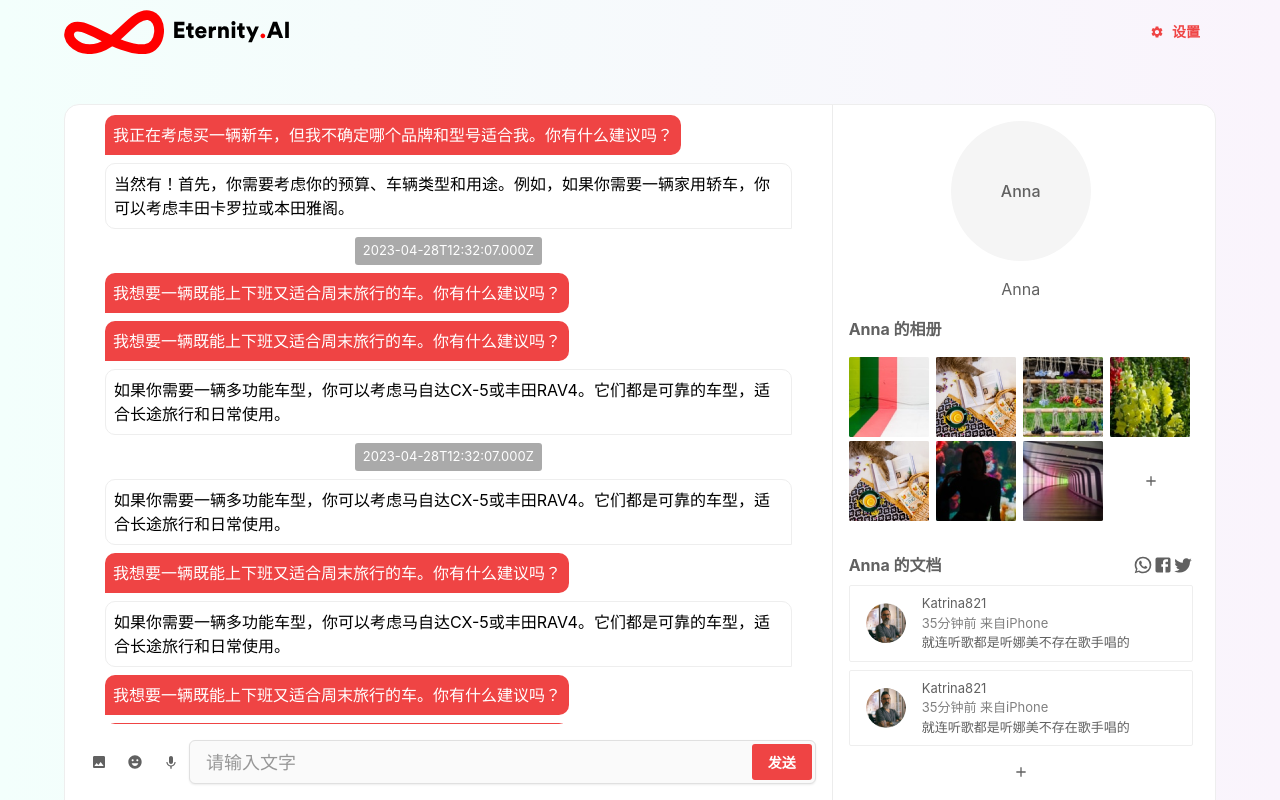
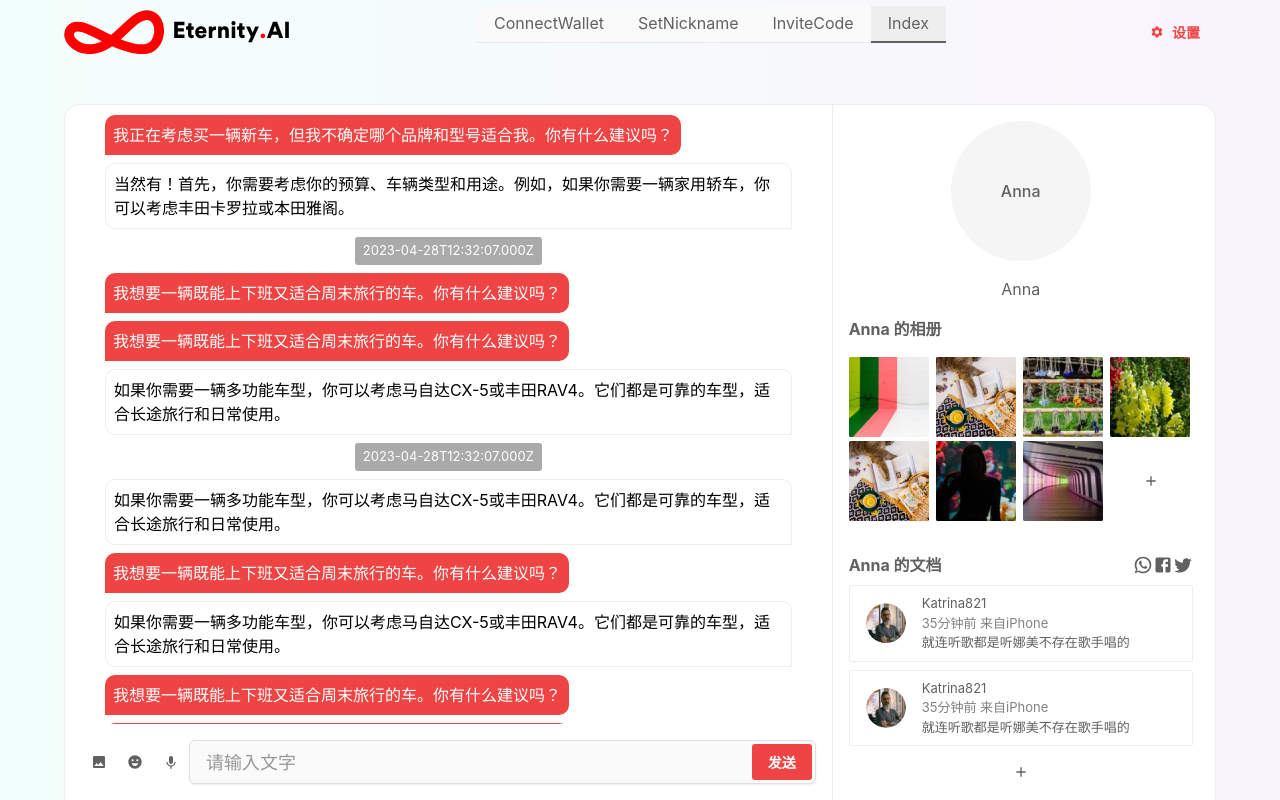
Before and after one commit to ethever/eternity-ai-frontend, a React (Vite) app in the folder apps/main/: page / in a window 1280 px wide. Shown: the top 800 px of the page. Built offline with nearby package versions, Linux system fonts and the light colour scheme.

Commit message:
feat: add tabs selector

```diff
--- a/apps/main/src/App.tsx
+++ b/apps/main/src/App.tsx
@@ -1,12 +1,33 @@
+import { useMemo } from "react";
 import ResponsiveAppBar from "./components/appbar";
+import { tabsIndexAtom } from "./state";
 import { Index } from "./views";
+import { useAtom } from "jotai";
+import { CreateProfile } from "./components/createProfile";
+import { Container, Typography } from "@mui/joy";
 
 function App() {
+  const [tabsIndex] = useAtom(tabsIndexAtom);
+
+  const view = useMemo(() => {
+    if (tabsIndex === 3) return <Index />;
+    if (tabsIndex === 1) return <CreateProfile />;
+    return (
+      <Container
+        sx={{
+          display: "flex",
+          justifyContent: "center",
+          alignItems: "center",
+        }}
+      >
+        <Typography>Not implement yet...</Typography>
+      </Container>
+    );
+  }, [tabsIndex]);
   return (
     <>
       <ResponsiveAppBar />
-      {/* <CreateProfile /> */}
-      <Index />
+      {view}
     </>
   );
 }
--- a/apps/main/src/components/appbar.tsx
+++ b/apps/main/src/components/appbar.tsx
@@ -5,13 +5,15 @@ import Button from "@mui/joy/Button";
 import { LogoIcon, LogoText } from "./logo.svg";
 import { Box } from "@mui/joy";
 import useScrollTrigger from "@mui/material/useScrollTrigger";
-import { useTheme } from "@mui/material/styles";
-import useMediaQuery from "@mui/material/useMediaQuery";
 import SettingsIcon from "@mui/icons-material/Settings";
+import TabsIconWithText from "./tabs";
+import useMediaQuery from "../hooks/useMediaQuery";
+import { useAtom } from "jotai";
+import { tabsIndexAtom } from "../state";
+import { useMemo } from "react";
 
 function Logo() {
-  const theme = useTheme();
-  const matches = useMediaQuery(theme.breakpoints.up("sm"));
+  const { sm } = useMediaQuery();
 
   return (
     <Box
@@ -23,13 +25,15 @@ function Logo() {
         width: "min-content",
       }}
     >
-      {matches && <LogoIcon width={100} color="red" />}
+      {sm && <LogoIcon width={100} color="red" />}
       <LogoText width={115} variant="black" />
     </Box>
   );
 }
 
 function ResponsiveAppBar() {
+  const [tabsIndex] = useAtom(tabsIndexAtom);
+  const { md } = useMediaQuery();
   // Note that you normally won't need to set the window ref as useScrollTrigger
   // will default to window.
   // This is only being set here because the demo is in an iframe.
@@ -38,6 +42,11 @@ function ResponsiveAppBar() {
     threshold: 0,
     target: undefined,
   });
+  const btn = useMemo(() => {
+    if (tabsIndex === 3) return <SettingsBtn />;
+    return <ConnectWalletBtn />;
+  }, [tabsIndex]);
+
   return (
     <AppBar
       position="sticky"
@@ -58,17 +67,18 @@ function ResponsiveAppBar() {
             sx={{
               display: "flex",
               justifyContent: "space-between",
+              alignItems: "center",
             }}
           >
             <Logo />
+            {md && <TabsIconWithText />}
             <Box
               sx={{
                 display: "flex",
                 justifyContent: "flex-end",
               }}
             >
-              <SettingsBtn />
-              {/* <ConnectWalletBtn /> */}
+              {btn}
             </Box>
           </Container>
         </Toolbar>
@@ -78,9 +88,9 @@ function ResponsiveAppBar() {
 }
 export default ResponsiveAppBar;
 
-// function ConnectWalletBtn() {
-//   return <Button>连接钱包</Button>;
-// }
+function ConnectWalletBtn() {
+  return <Button>连接钱包</Button>;
+}
 
 function SettingsBtn() {
   return (
--- /dev/null
+++ b/apps/main/src/components/tabs.tsx
@@ -0,0 +1,43 @@
+import Tabs from "@mui/joy/Tabs";
+import TabList from "@mui/joy/TabList";
+import Tab from "@mui/joy/Tab";
+import { Box } from "@mui/joy";
+import { useAtom } from "jotai";
+import { tabsIndexAtom } from "../state";
+
+export default function TabsIconWithText() {
+  const [tabsIndex, setTabsIndex] = useAtom(tabsIndexAtom);
+
+  const handleChange = (_event: any, value: any) => {
+    setTabsIndex(value as number);
+  };
+  return (
+    <Box
+      sx={{
+        display: "flex",
+        alignItems: "center",
+        justifyContent: "center",
+      }}
+    >
+      <Tabs
+        aria-label="Icon tabs"
+        defaultValue={3}
+        onChange={handleChange}
+        value={tabsIndex}
+        sx={{
+          mb: 2,
+          borderRadius: "lg",
+          justifySelf: "center",
+          alignSelf: "center",
+        }}
+      >
+        <TabList>
+          <Tab>ConnectWallet</Tab>
+          <Tab>SetNickname</Tab>
+          <Tab>InviteCode</Tab>
+          <Tab>Index</Tab>
+        </TabList>
+      </Tabs>
+    </Box>
+  );
+}
--- /dev/null
+++ b/apps/main/src/hooks/useMediaQuery.ts
@@ -0,0 +1,19 @@
+import { useMediaQuery as useMediaQueryMui, useTheme } from "@mui/material";
+
+export default function useMediaQuery() {
+  const { breakpoints } = useTheme();
+
+  const xs = useMediaQueryMui(breakpoints.up("xs"));
+  const sm = useMediaQueryMui(breakpoints.up("sm"));
+  const md = useMediaQueryMui(breakpoints.up("md"));
+  const lg = useMediaQueryMui(breakpoints.up("lg"));
+  const xl = useMediaQueryMui(breakpoints.up("xl"));
+
+  return {
+    xs,
+    sm,
+    md,
+    lg,
+    xl,
+  };
+}
--- /dev/null
+++ b/apps/main/src/state/index.ts
@@ -0,0 +1 @@
+export * from "./view";
--- /dev/null
+++ b/apps/main/src/state/view.ts
@@ -0,0 +1,3 @@
+import { atom } from "jotai";
+
+export const tabsIndexAtom = atom(3);
```
